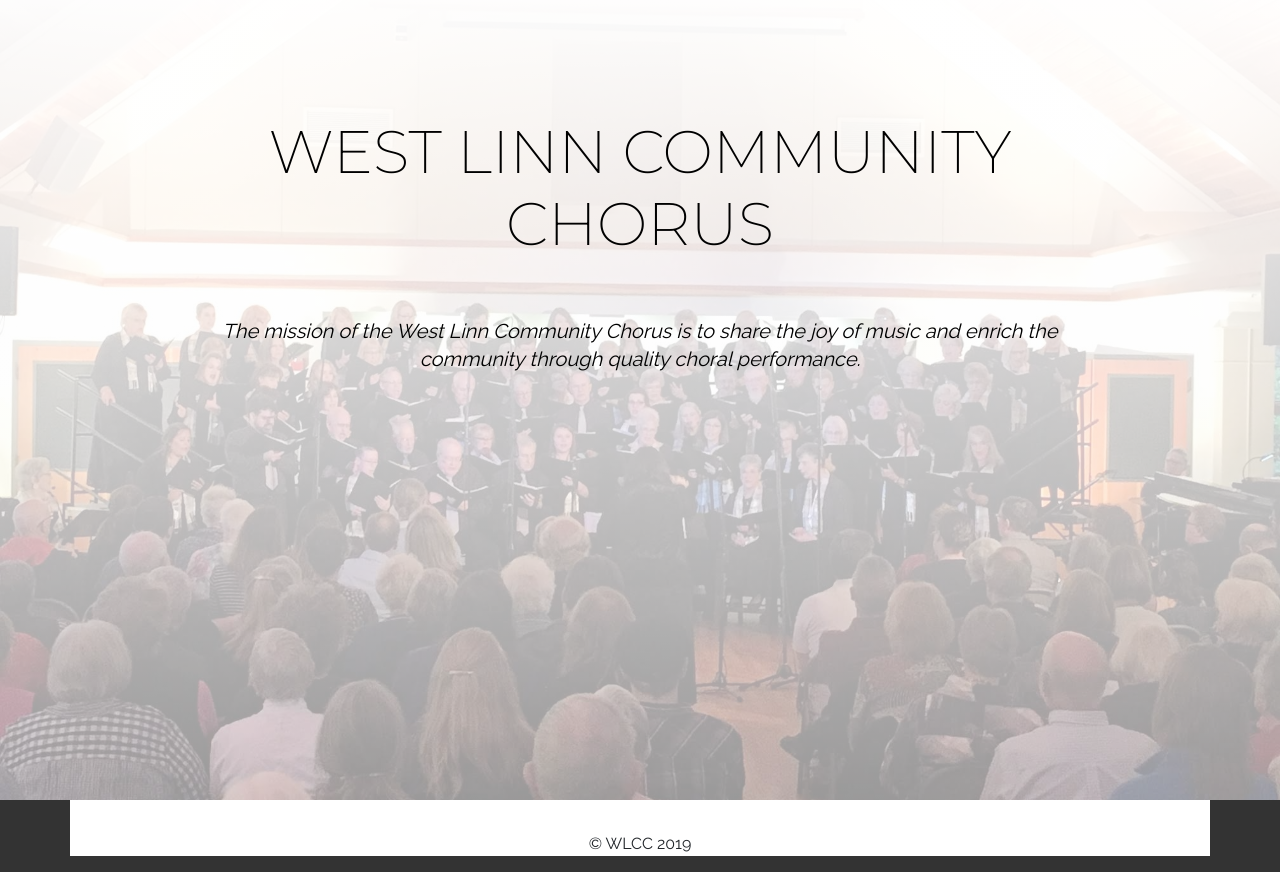
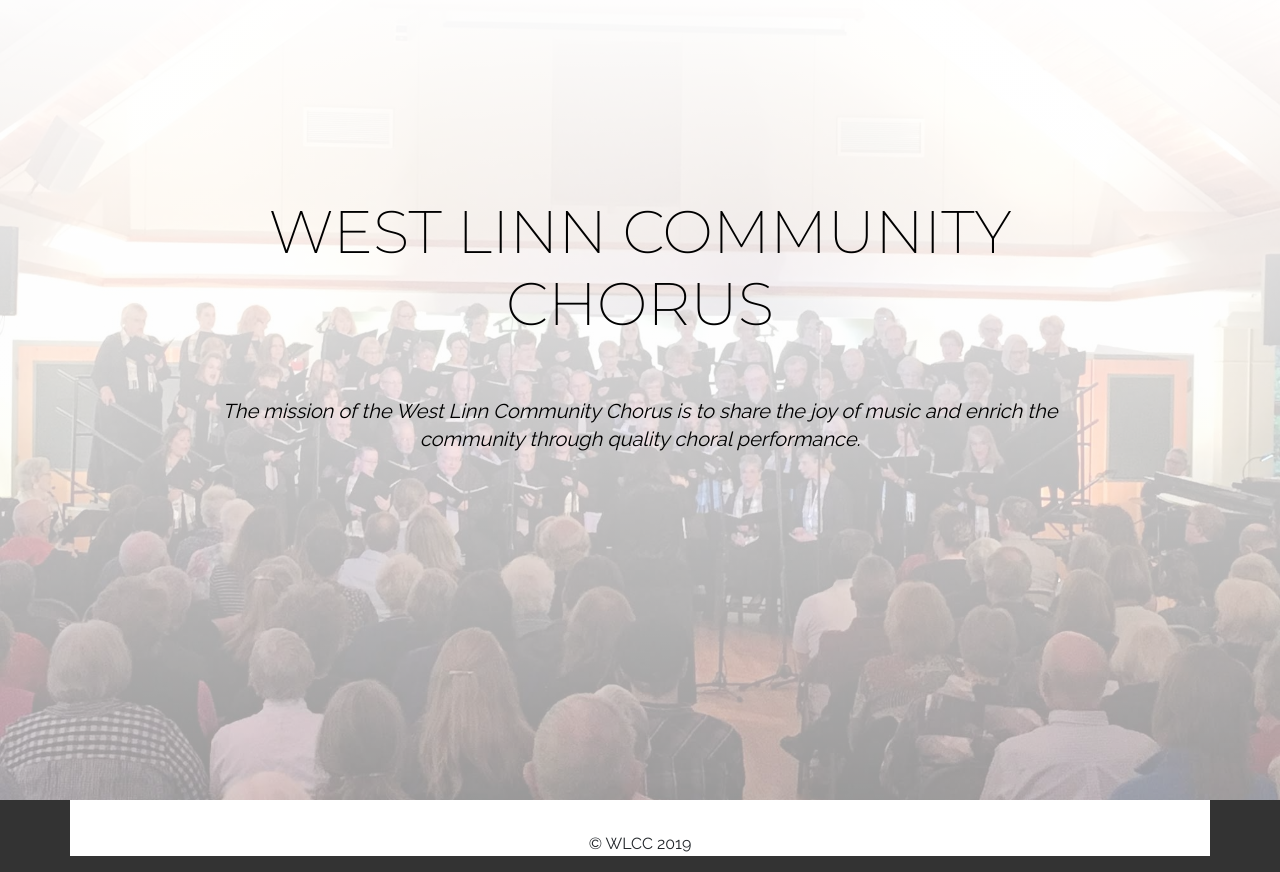
Before and after one commit to ecomstock/wlcc, a PHP site: page / in a window 1280 px wide. Shown: the part 106-978 px from the top of the page. Run offline with PHP 8.4, Linux system fonts and the light colour scheme; some libraries are stand-ins or nearby versions.

Commit message:
update: adjust position of main title

```diff
--- a/wlcc.css
+++ b/wlcc.css
@@ -75,7 +75,7 @@
 
 @media (min-width: 575px) {
 	.carousel-caption {
-		top: -40%;
+		top: -20%;
 		justify-content: center;
     	align-items: center;
 	}
```
